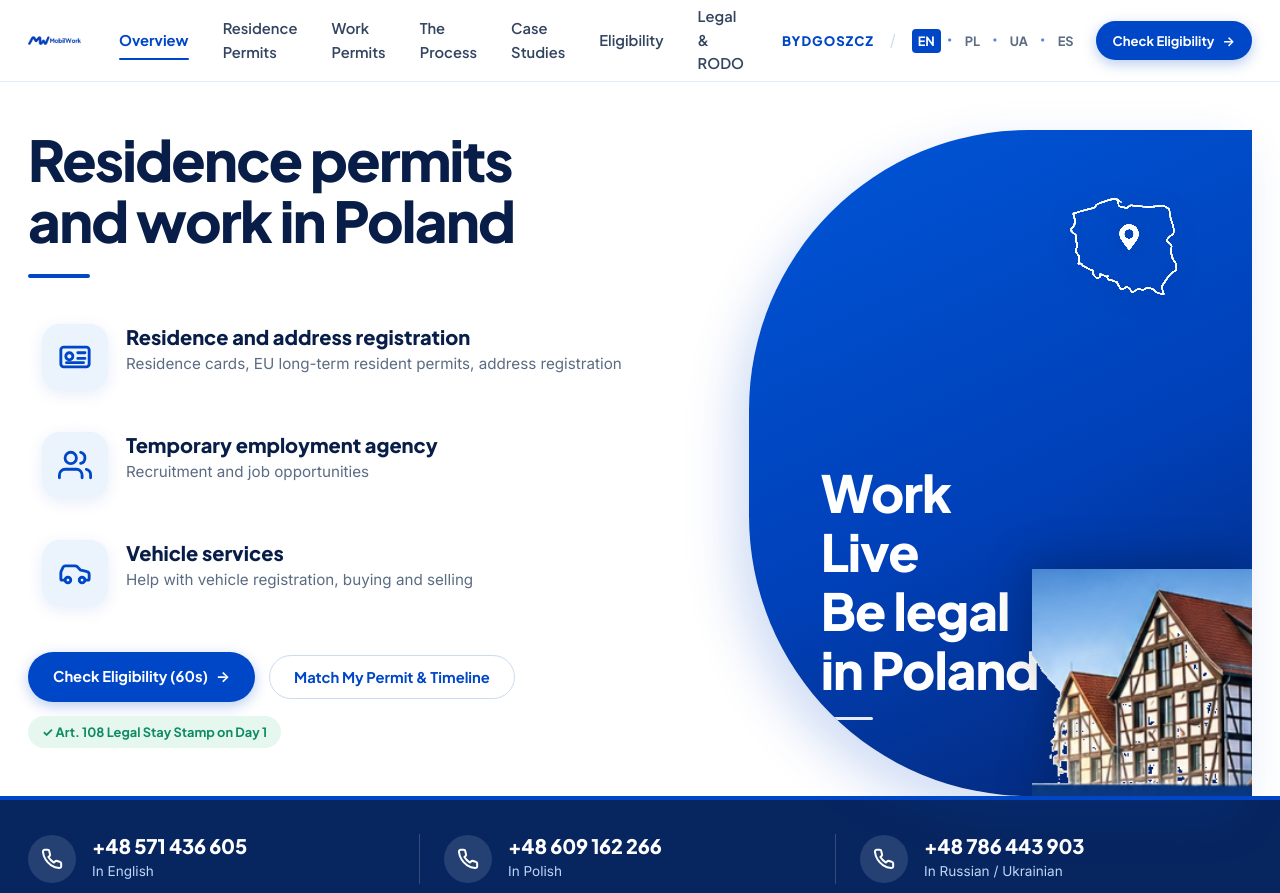
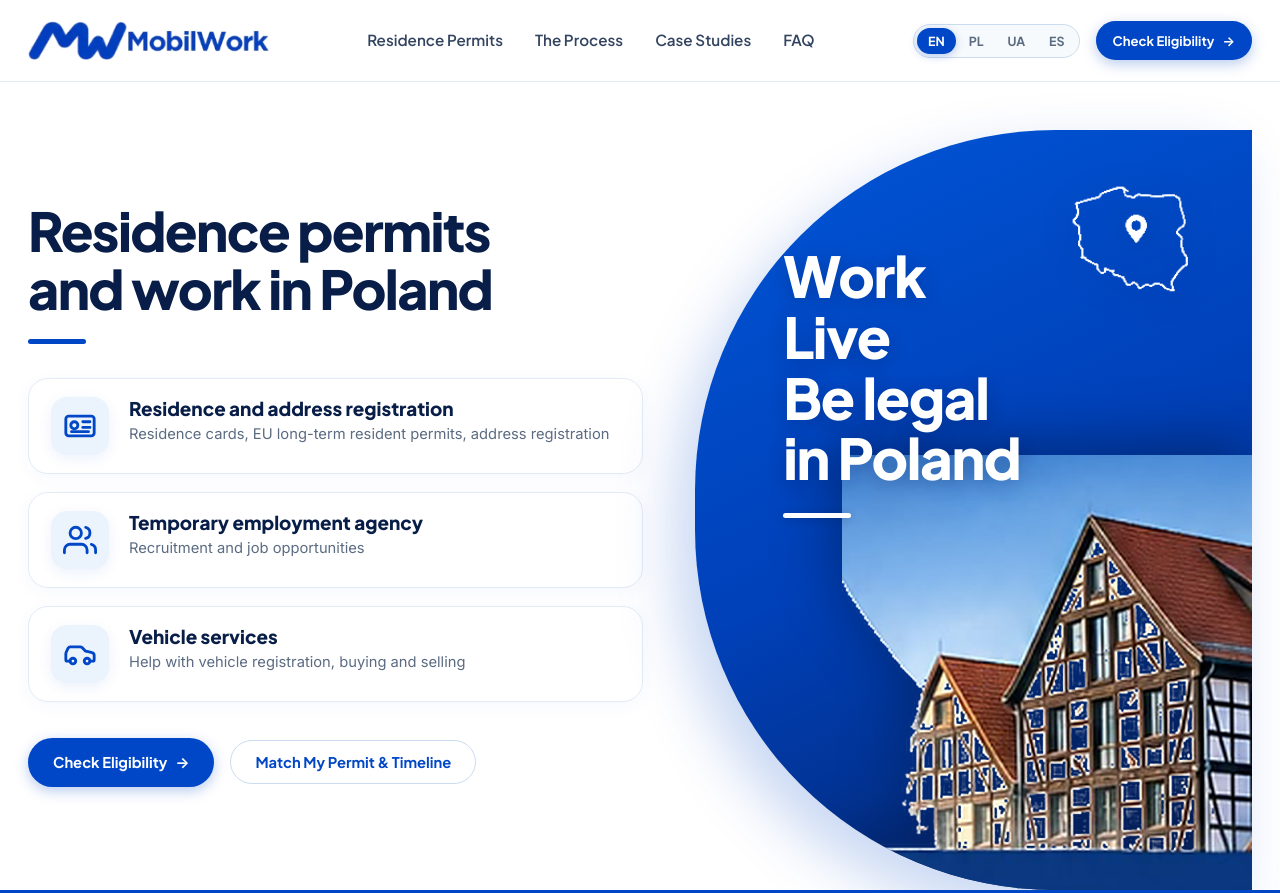
Before and after one commit to nuck118/Project, an Astro site: page / in a window 1280 px wide. Shown: the top 893 px of the page. Built offline with nearby package versions, Linux system fonts and the light colour scheme; Astro itself is replaced by a stand-in of ours.

Commit message:
Uncluster navbar & hero: expand curved banner, enlarge Bydgoszcz granaries (HD), and simplify landing page

```diff
--- a/src/components/EditorialPortal.tsx
+++ b/src/components/EditorialPortal.tsx
@@ -247,6 +247,34 @@
     { route: 'legal', href: '/legal', label: t.nav.legal }
   ];
 
+  // Desktop Primary Navigation (Unclustered: 4 clean links with ample breathing space)
+  const desktopNavItems = [
+    {
+      id: 'services',
+      href: page === 'home' ? '#services-section' : `/residence-permits?lang=${lang}`,
+      label: t.nav.residence,
+      isAnchor: page === 'home'
+    },
+    {
+      id: 'process',
+      href: page === 'home' ? '#process-section' : `/process?lang=${lang}`,
+      label: t.nav.process,
+      isAnchor: page === 'home'
+    },
+    {
+      id: 'stories',
+      href: page === 'home' ? '#stories-section' : `/stories?lang=${lang}`,
+      label: t.nav.stories,
+      isAnchor: page === 'home'
+    },
+    {
+      id: 'faq',
+      href: page === 'home' ? '#faq-section' : `/residence-permits?lang=${lang}#faq-section`,
+      label: 'FAQ',
+      isAnchor: page === 'home'
+    }
+  ];
+
   // Reusable Section Renderers
   const renderProcessSection = () => {
     const stepData = t.process.steps[activeStep] || t.process.steps[0];
@@ -1020,7 +1048,7 @@
         Skip to main content
       </a>
 
-      {/* Header Matching image.png: Logo on Left, Nav in Center, BYDGOSZCZ / PL • EN • RU on Right */}
+      {/* Header: Clean, Unclustered & Spacious */}
       <header className={`site-header ${isScrolled ? 'is-scrolled' : ''}`} id="site-header">
         <div className="container nav-container">
           <a href={`/?lang=${lang}`} className="brand-logo-wrap" id="nav-brand-logo">
@@ -1028,56 +1056,49 @@
               src="/assets/images/mobilwork-logo.png"
               alt="MobilWork — Residence & Work in Poland"
               className="brand-logo-img"
-              width={210}
-              height={36}
+              width={190}
+              height={38}
             />
           </a>
 
           <nav className="nav-links" aria-label="Primary Navigation">
-            {navItems.map((item) => {
-              const isActive = page === item.route;
-              return (
+            {desktopNavItems.map((item) => (
               <a
-                  key={item.route}
-                  href={`${item.href}?lang=${lang}`}
-                  className={`nav-link ${isActive ? 'is-active' : ''}`}
-                  id={`nav-link-${item.route}`}
+                key={item.id}
+                href={item.href}
+                className="nav-link"
+                id={`nav-link-${item.id}`}
+                onClick={(e) => {
+                  if (item.isAnchor && item.href.startsWith('#')) {
+                    e.preventDefault();
+                    smoothScrollTo(item.href);
+                  }
+                }}
               >
                 {item.label}
-                  {isActive && (
-                    <motion.span
-                      layoutId="nav-underline"
-                      className="nav-link__underline"
-                    />
-                  )}
               </a>
-              );
-            })}
+            ))}
           </nav>
 
           <div className="header-right-meta">
-            <span className="city-stamp">BYDGOSZCZ</span>
-            <span className="header-slash">/</span>
-            <div className="lang-cluster" role="group" aria-label="Select Language">
-              {LANGUAGES.map((l, idx) => (
-                <React.Fragment key={l.code}>
-                  <button
+            <div className="lang-pill-selector" role="group" aria-label="Select Language">
+              {LANGUAGES.map((l) => (
+                <button
+                  key={l.code}
                   type="button"
                   id={`lang-btn-${l.code}`}
-                    className={`lang-btn ${lang === l.code ? 'is-active' : ''}`}
+                  className={`lang-pill-btn ${lang === l.code ? 'is-active' : ''}`}
                   onClick={() => switchLanguage(l.code)}
                   title={l.nativeName}
                 >
                   {l.shortLabel}
                 </button>
-                  {idx < LANGUAGES.length - 1 && <span className="lang-dot">•</span>}
-                </React.Fragment>
               ))}
             </div>
 
             <a
               href={`/eligibility?lang=${lang}`}
-              className="btn btn--primary btn--sm"
+              className="btn btn--primary btn--sm nav-cta-btn"
               id="nav-cta-eligibility"
             >
               <span>{t.nav.cta}</span>
@@ -1273,10 +1294,10 @@
                     </div>
                   </div>
 
-                  {/* Action Buttons */}
+                  {/* Action Buttons (Unclustered & Crisp) */}
                   <div className="hero-cta-row">
                     <a href={`/eligibility?lang=${lang}`} className="btn btn--primary">
-                      <span>{t.nav.cta} (60s)</span>
+                      <span>{t.nav.cta}</span>
                       <span aria-hidden="true">→</span>
                     </a>
                     <button
@@ -1286,16 +1307,13 @@
                     >
                       <span>{t.hero.exploreBtn}</span>
                     </button>
-                    <span className="hero-guarantee-pill">
-                      ✓ {t.hero.widgetBadge}
-                    </span>
                   </div>
                 </motion.div>
 
                 {/* Right Column: Iconic Blue Curved Shape from image.png */}
                 <motion.div
                   className="hero-flyer-right"
-                  initial={{ opacity: 0, scale: 0.95 }}
+                  initial={{ opacity: 0, scale: 0.96 }}
                   animate={{ opacity: 1, scale: 1 }}
                   transition={{ duration: 0.5, delay: 0.15 }}
                 >
@@ -1306,8 +1324,8 @@
                         src="/assets/images/poland-map-transparent.png"
                         alt="Map of Poland with Bydgoszcz office location"
                         className="curved-poland-map"
-                        width={130}
-                        height={115}
+                        width={140}
+                        height={124}
                       />
                     </div>
 
@@ -1322,14 +1340,14 @@
                       <div className="curved-white-bar" aria-hidden="true" />
                     </div>
 
-                    {/* Historic Bydgoszcz Granaries */}
+                    {/* Historic Bydgoszcz Granaries (Spichrze nad Brdą) - Prominent, Large & Crisp */}
                     <div className="curved-granary-wrap">
                       <img
-                        src="/assets/images/spichrze-bydgoszcz-transparent.png"
+                        src="/assets/images/spichrze-bydgoszcz-hd.png"
                         alt="Historic half-timbered granaries of Bydgoszcz (Spichrze nad Brdą)"
                         className="curved-granary-img"
-                        width={189}
-                        height={195}
+                        width={510}
+                        height={542}
                       />
                     </div>
                   </div>
--- a/src/styles/editorial.css
+++ b/src/styles/editorial.css
@@ -163,7 +163,7 @@
 }
 
 /* ==========================================================================
-   Header & Navigation (Matching Flyer: BYDGOSZCZ / PL • EN • RU)
+   Header & Navigation (Unclustered, Spacious, Elegant)
    ========================================================================== */
 .site-header {
   position: sticky;
@@ -171,8 +171,8 @@
   z-index: 1000;
   height: var(--header-height);
   background-color: rgba(255, 255, 255, 0.96);
-  backdrop-filter: blur(14px);
-  -webkit-backdrop-filter: blur(14px);
+  backdrop-filter: blur(16px);
+  -webkit-backdrop-filter: blur(16px);
   border-bottom: 1px solid var(--border-subtle);
   transition: box-shadow 0.25s ease;
 }
@@ -186,41 +186,44 @@
   display: flex;
   align-items: center;
   justify-content: space-between;
-  gap: 24px;
+  gap: 32px;
 }
 
 .brand-logo-wrap {
   display: inline-flex;
   align-items: center;
-  gap: 12px;
+  flex-shrink: 0;
 }
 
 .brand-logo-img {
-  height: 42px;
+  height: 40px;
   width: auto;
   object-fit: contain;
+  transition: opacity 0.2s ease;
+}
+
+.brand-logo-wrap:hover .brand-logo-img {
+  opacity: 0.88;
 }
 
 .nav-links {
   display: flex;
   align-items: center;
-  gap: 6px;
+  gap: 32px;
 }
 
 .nav-link {
   font-family: var(--font-heading);
-  font-size: 0.92rem;
+  font-size: 0.95rem;
   font-weight: 600;
   color: var(--text-secondary);
-  padding: 8px 14px;
+  padding: 8px 0;
   position: relative;
   transition: color 0.18s ease;
-  border-radius: 8px;
 }
 
 .nav-link:hover {
   color: var(--brand-blue);
-  background-color: var(--brand-blue-light);
 }
 
 .nav-link.is-active {
@@ -230,64 +233,50 @@
 
 .nav-link__underline {
   position: absolute;
-  left: 14px;
-  right: 14px;
-  bottom: 0;
+  left: 0;
+  right: 0;
+  bottom: -2px;
   height: 2.5px;
   background-color: var(--brand-blue);
   border-radius: 2px;
 }
 
-/* Header Right: BYDGOSZCZ / PL • EN • RU • ES */
+/* Header Right: Language Pill & Primary CTA */
 .header-right-meta {
   display: flex;
   align-items: center;
   gap: 16px;
-}
-
-.city-stamp {
-  font-family: var(--font-heading);
-  font-size: 0.82rem;
-  font-weight: 800;
-  letter-spacing: 0.08em;
-  color: var(--brand-blue);
-  text-transform: uppercase;
-}
-
-.header-slash {
-  color: var(--border-medium);
-  font-weight: 300;
-}
-
-.lang-cluster {
+  flex-shrink: 0;
+}
+
+.lang-pill-selector {
   display: inline-flex;
   align-items: center;
-  gap: 6px;
-}
-
-.lang-btn {
-  font-family: var(--font-heading);
-  font-size: 0.8rem;
+  background-color: var(--bg-soft);
+  border: 1px solid var(--border-medium);
+  border-radius: 30px;
+  padding: 3px;
+  gap: 2px;
+}
+
+.lang-pill-btn {
+  font-family: var(--font-heading);
+  font-size: 0.78rem;
   font-weight: 700;
   color: var(--text-muted);
-  padding: 4px 6px;
-  border-radius: 4px;
-  transition: color 0.18s ease, background-color 0.18s ease;
-}
-
-.lang-btn:hover {
-  color: var(--brand-blue);
-}
-
-.lang-btn.is-active {
+  padding: 5px 11px;
+  border-radius: 20px;
+  transition: color 0.18s ease, background-color 0.18s ease, box-shadow 0.18s ease;
+}
+
+.lang-pill-btn:hover {
+  color: var(--brand-blue);
+}
+
+.lang-pill-btn.is-active {
   color: #FFFFFF;
   background-color: var(--brand-blue);
-}
-
-.lang-dot {
-  font-size: 0.65rem;
-  color: var(--brand-blue);
-  opacity: 0.65;
+  box-shadow: 0 2px 8px rgba(0, 71, 199, 0.28);
 }
 
 /* Buttons */
@@ -405,7 +394,7 @@
 }
 
 /* ==========================================================================
-   Flyer Hero Section (Exact 1:1 Match with image.png)
+   Flyer Hero Section (Exact Match with image.png: Unclustered & Prominent)
    ========================================================================== */
 .hero-flyer-section {
   position: relative;
@@ -416,14 +405,14 @@
 
 .hero-flyer-grid {
   display: grid;
-  grid-template-columns: 1.15fr 0.85fr;
-  gap: 40px;
+  grid-template-columns: 1.05fr 0.95fr;
+  gap: 52px;
   align-items: stretch;
 }
 
 /* Left Column */
 .hero-flyer-left {
-  padding-bottom: 48px;
+  padding: 24px 0 56px;
   display: flex;
   flex-direction: column;
   justify-content: center;
@@ -432,58 +421,62 @@
 .hero-flyer-title {
   font-family: var(--font-heading);
   font-weight: 800;
-  font-size: clamp(2.6rem, 4.4vw, 3.8rem);
+  font-size: clamp(2.8rem, 4.2vw, 3.8rem);
   line-height: 1.08;
   letter-spacing: -0.03em;
   color: var(--brand-navy);
 }
 
 .hero-blue-bar {
-  width: 62px;
+  width: 58px;
   height: 4.5px;
   background-color: var(--brand-blue);
   border-radius: 3px;
-  margin: 22px 0 36px 0;
+  margin: 22px 0 34px 0;
 }
 
 /* 3 Core Pillar Feature Blocks */
 .flyer-pillars {
   display: flex;
   flex-direction: column;
-  gap: 22px;
+  gap: 18px;
   margin-bottom: 36px;
 }
 
 .flyer-pillar-card {
   display: flex;
   align-items: flex-start;
-  gap: 18px;
-  padding: 10px 14px;
-  border-radius: 18px;
-  transition: background-color 0.2s ease, transform 0.18s ease;
+  gap: 20px;
+  padding: 18px 22px;
+  border-radius: 20px;
+  background-color: #FFFFFF;
+  border: 1.5px solid var(--border-subtle);
+  box-shadow: 0 4px 18px rgba(0, 71, 199, 0.04);
+  transition: transform 0.2s ease, box-shadow 0.2s ease, border-color 0.2s ease;
 }
 
 .flyer-pillar-card:hover {
-  background-color: var(--bg-soft);
-  transform: translateX(4px);
+  transform: translateY(-2px);
+  border-color: var(--brand-blue-tint);
+  box-shadow: 0 8px 24px rgba(0, 71, 199, 0.09);
 }
 
 .flyer-pillar-icon {
-  width: 66px;
-  height: 66px;
-  border-radius: 18px;
+  width: 58px;
+  height: 58px;
+  border-radius: 16px;
   background-color: var(--brand-blue-light);
   display: flex;
   align-items: center;
   justify-content: center;
   color: var(--brand-blue);
   flex-shrink: 0;
-  box-shadow: 0 4px 16px rgba(0, 71, 199, 0.1);
+  box-shadow: 0 4px 14px rgba(0, 71, 199, 0.08);
 }
 
 .flyer-pillar-content h3 {
   font-family: var(--font-heading);
-  font-size: 1.25rem;
+  font-size: 1.18rem;
   font-weight: 800;
   color: var(--brand-navy);
   line-height: 1.25;
@@ -491,7 +484,7 @@
 }
 
 .flyer-pillar-content p {
-  font-size: 0.95rem;
+  font-size: 0.92rem;
   color: var(--text-muted);
   line-height: 1.45;
 }
@@ -499,21 +492,8 @@
 .hero-cta-row {
   display: flex;
   align-items: center;
-  gap: 14px;
+  gap: 16px;
   flex-wrap: wrap;
-}
-
-.hero-guarantee-pill {
-  display: inline-flex;
-  align-items: center;
-  gap: 6px;
-  font-family: var(--font-heading);
-  font-size: 0.8rem;
-  font-weight: 700;
-  color: var(--accent-emerald);
-  background-color: var(--accent-emerald-tint);
-  padding: 6px 14px;
-  border-radius: 30px;
 }
 
 /* Right Column: Iconic Curved Blue Shape from image.png */
@@ -525,66 +505,73 @@
 .flyer-curved-banner {
   position: relative;
   width: 100%;
-  background: linear-gradient(155deg, #0056D8 0%, #0040B8 55%, #052672 100%);
-  border-radius: 280px 0 0 280px;
-  min-height: 620px;
-  padding: 60px 48px 48px 72px;
+  background: linear-gradient(155deg, #0056D8 0%, #0040B8 50%, #052368 100%);
+  border-radius: 360px 0 0 360px;
+  min-height: 760px;
+  padding: 68px 56px 56px 88px;
   display: flex;
   flex-direction: column;
-  justify-content: space-between;
+  justify-content: flex-start;
   color: #FFFFFF;
   overflow: hidden;
-  box-shadow: -16px 20px 50px rgba(0, 71, 199, 0.18);
+  box-shadow: -20px 24px 60px rgba(0, 71, 199, 0.22);
 }
 
 .curved-map-wrap {
-  display: flex;
-  justify-content: flex-end;
-  padding-right: 12px;
+  position: absolute;
+  top: 48px;
+  right: 48px;
+  z-index: 3;
 }
 
 .curved-poland-map {
-  width: 130px;
+  width: 140px;
   height: auto;
-  filter: drop-shadow(0 4px 12px rgba(0, 0, 0, 0.2));
+  filter: drop-shadow(0 6px 16px rgba(0, 0, 0, 0.25));
 }
 
 .curved-slogan-wrap {
-  margin: 28px 0;
+  position: relative;
+  z-index: 3;
+  margin-top: 48px;
+  max-width: 440px;
 }
 
 .curved-slogan {
   font-family: var(--font-heading);
-  font-size: clamp(2.4rem, 4vw, 3.4rem);
-  font-weight: 800;
-  line-height: 1.15;
+  font-size: clamp(2.9rem, 4.4vw, 4.2rem);
+  font-weight: 800;
+  line-height: 1.08;
   color: #FFFFFF;
-  letter-spacing: -0.02em;
+  letter-spacing: -0.025em;
+  text-shadow: 0 4px 18px rgba(0, 20, 70, 0.25);
 }
 
 .curved-white-bar {
-  width: 52px;
-  height: 3.5px;
+  width: 68px;
+  height: 4.5px;
   background-color: #FFFFFF;
-  border-radius: 2px;
-  margin-top: 18px;
-  opacity: 0.9;
-}
-
-/* Spichrze Granaries at Bottom Right */
+  border-radius: 3px;
+  margin-top: 24px;
+  box-shadow: 0 2px 8px rgba(0, 0, 0, 0.15);
+}
+
+/* Spichrze Granaries at Bottom Right: Large, Prominent, Crisp */
 .curved-granary-wrap {
   position: absolute;
   right: 0;
   bottom: 0;
-  width: 220px;
+  width: clamp(350px, 32vw, 460px);
+  z-index: 2;
   pointer-events: none;
+  line-height: 0;
 }
 
 .curved-granary-img {
   width: 100%;
   height: auto;
   display: block;
-  filter: drop-shadow(-4px -8px 20px rgba(0, 0, 0, 0.22));
+  filter: drop-shadow(-8px -12px 30px rgba(0, 0, 0, 0.32));
 }
 
 /* ==========================================================================
@@ -693,7 +680,7 @@
    Sections & Interactive Content (Unified Brand Theme)
    ========================================================================== */
 .editorial-section {
-  padding: 84px 0;
+  padding: 96px 0;
   border-bottom: 1px solid var(--border-subtle);
 }
 
@@ -708,10 +695,10 @@
 .section-header-split {
   display: grid;
   grid-template-columns: 1fr 1fr;
-  gap: 40px;
+  gap: 48px;
   align-items: end;
   padding-bottom: 36px;
-  margin-bottom: 48px;
+  margin-bottom: 52px;
   border-bottom: 2px solid var(--border-subtle);
 }
 
@@ -1675,8 +1662,12 @@
 
   .flyer-curved-banner {
     border-radius: 40px;
-    min-height: 480px;
-    padding: 40px 32px 32px;
+    min-height: 540px;
+    padding: 48px 36px 36px;
+  }
+
+  .curved-granary-wrap {
+    width: 280px;
   }
 
   .section-header-split,
@@ -1719,7 +1710,12 @@
   }
 
   .curved-granary-wrap {
-    width: 160px;
+    width: 220px;
+  }
+
+  .flyer-curved-banner {
+    min-height: 480px;
+    padding: 36px 24px 24px;
   }
 
   .hero-flyer-title {
```
Also changed, not shown: public/assets/images/spichrze-bydgoszcz-hd.png (added). Lines whose indentation alone changed are shown as unchanged.
